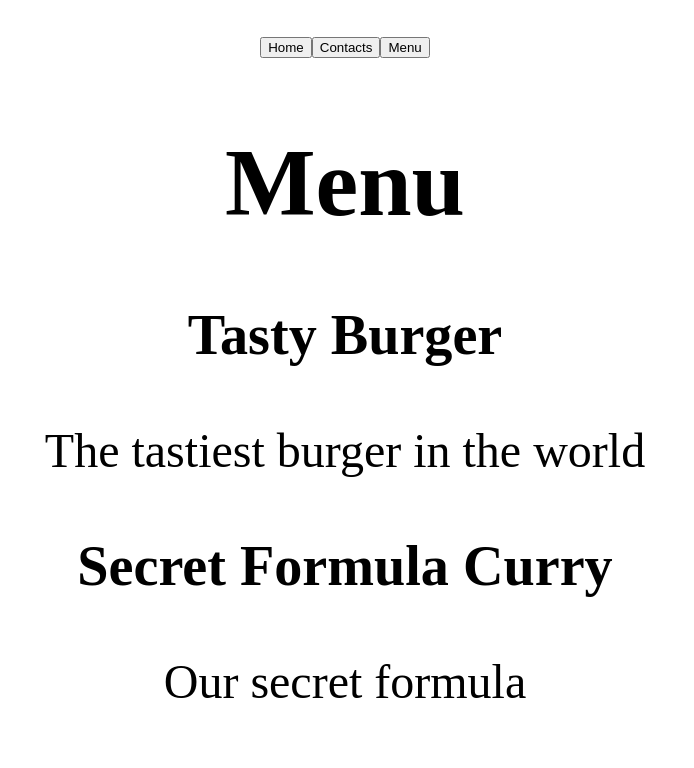
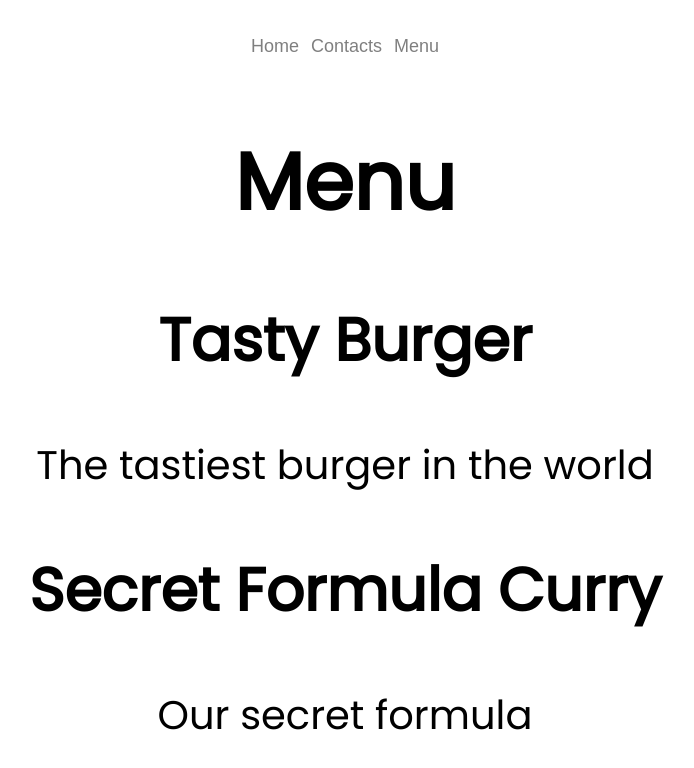
Before and after one commit to GiacomoGitHub/restaurant-page, a website built with webpack: page dist/index.html in a window 1280 px wide. Both pictures are taken after a click on the button "Menu". Shown: the whole page, without its empty margins (295-989 px from the left). Built offline with nearby package versions, Linux system fonts and the light colour scheme.

Commit message:
Added CSS file

```diff
--- a/src/index.js
+++ b/src/index.js
@@ -55,6 +55,6 @@
     // style the body
     document.body.style.textAlign = "center";
     document.body.style.paddingTop = "auto";
-    document.body.style.fontSize = "3em";
+    document.body.style.fontSize = "2.5em";
 };
 styleWebsite();
--- a/src/menu.js
+++ b/src/menu.js
@@ -5,13 +5,13 @@
     const menuH1 = document.createElement("h1"); // create the header
     const text = document.createTextNode("Menu"); // create the text
 
-    const burger = document.createElement("h3"); //create the burger headear
+    const burger = document.createElement("h2"); //create the burger headear
     burger.innerHTML = "Tasty Burger"; // set the text inside the burger header
 
     const burgerParagraph = document.createElement("p"); // create the burger paragraph
     burgerParagraph.innerHTML = "The tastiest burger in the world"; // set the text inside the burger paragraph
 
-    const curry = document.createElement("h3"); // create the curry header
+    const curry = document.createElement("h2"); // create the curry header
     curry.innerHTML = "Secret Formula Curry"; // set the text of the curry header
 
     const curryParagraph = document.createElement("p"); // create the curry paragraph
```
Also changed, not shown: dist/index.html, dist/main.js, dist/stylesheet.css (added).
